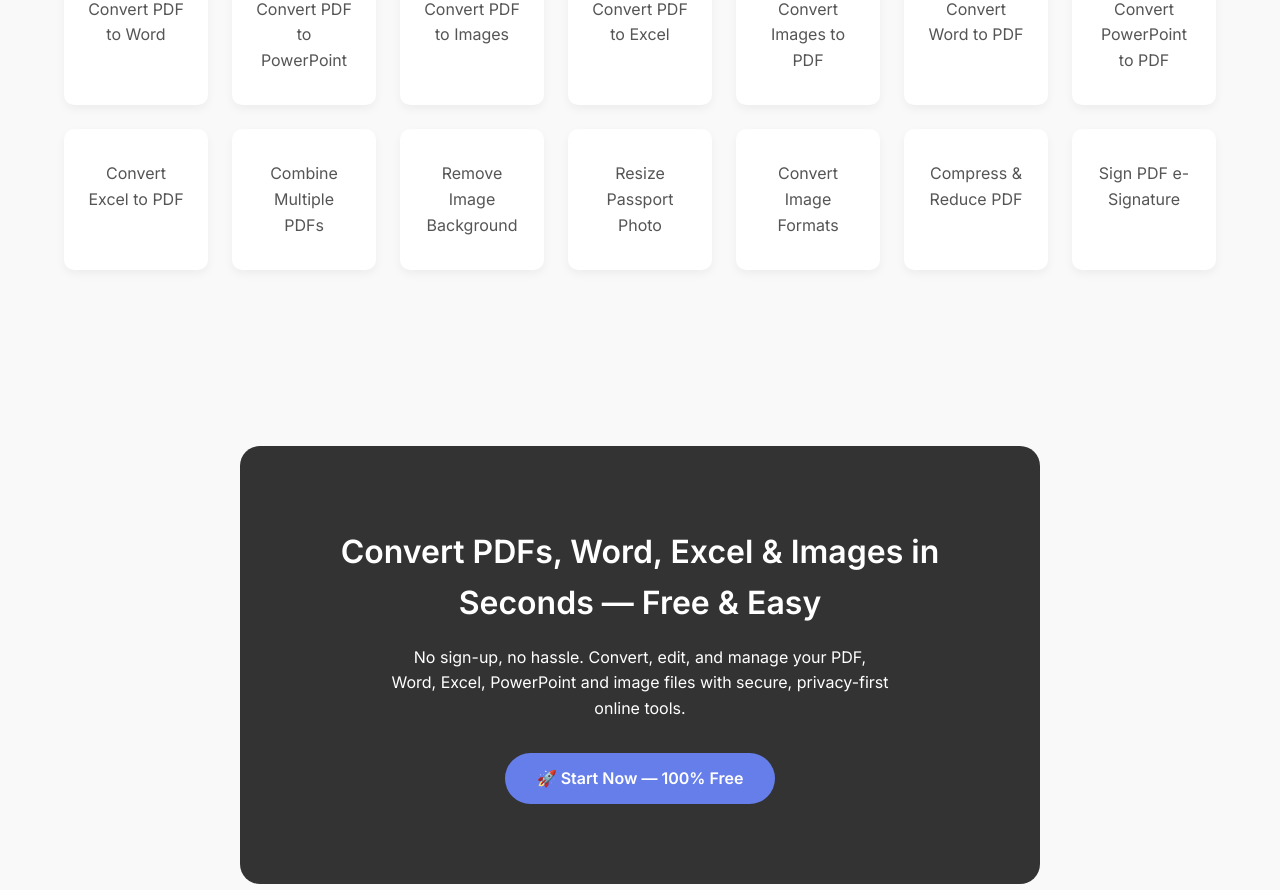
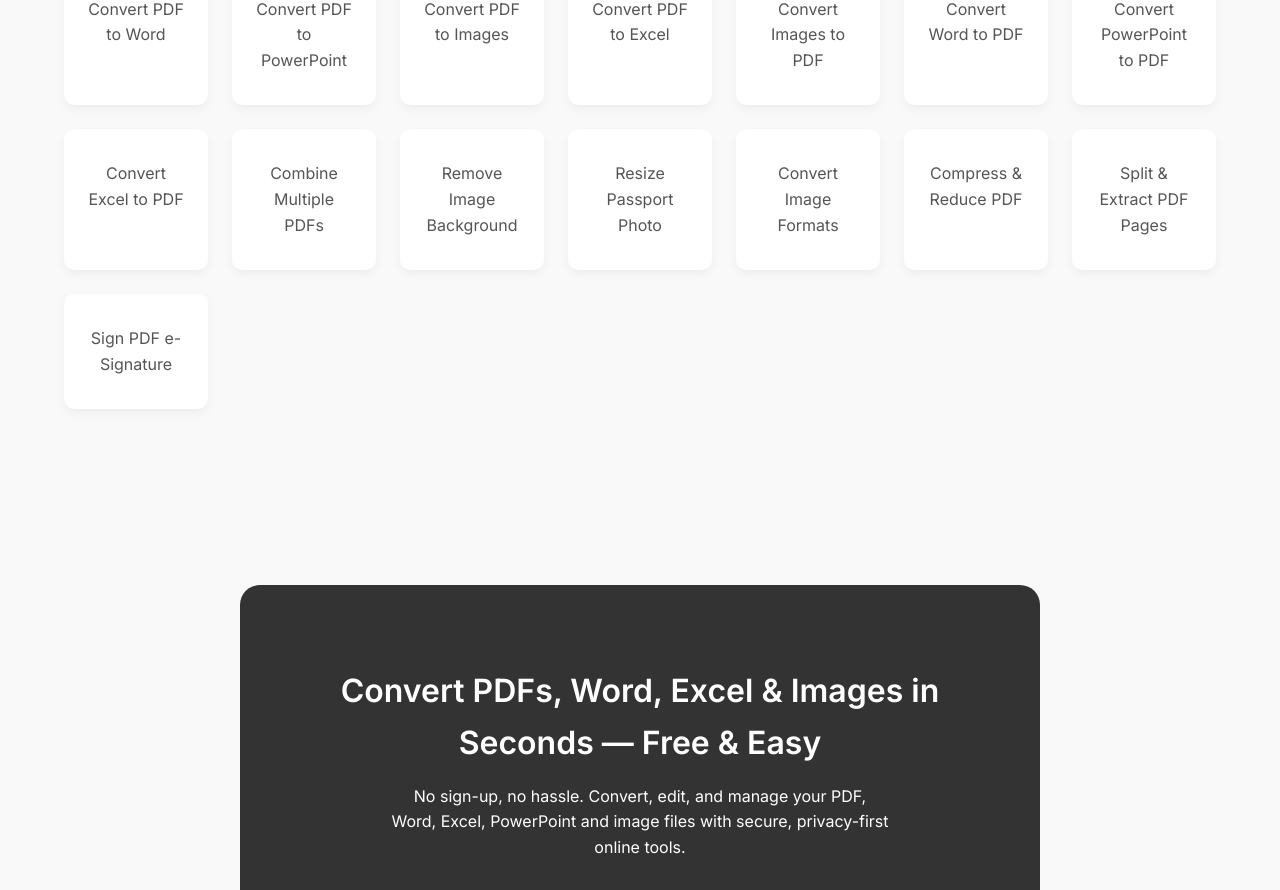
Before and after one commit to Leadmind-Developer/pdfimagetools-vercel, a Next.js app: page / in a window 1280 px wide. Shown: the part 780-1670 px from the top of the page. Built offline with nearby package versions, Linux system fonts and the light colour scheme; no server answers.

Commit message:
Update Features.jsx

```diff
--- a/src/components/Features.jsx
+++ b/src/components/Features.jsx
@@ -55,6 +55,9 @@ const Features = () => (
         <Link href="/compress-pdf" className="feature-card">
           Compress & Reduce PDF
         </Link>
+        <Link href="/split-pdf" className="feature-card">
+         Split & Extract PDF Pages
+       </Link>
         <Link href="/pdf-sign" className="feature-card">
           Sign PDF e-Signature
         </Link>
```
